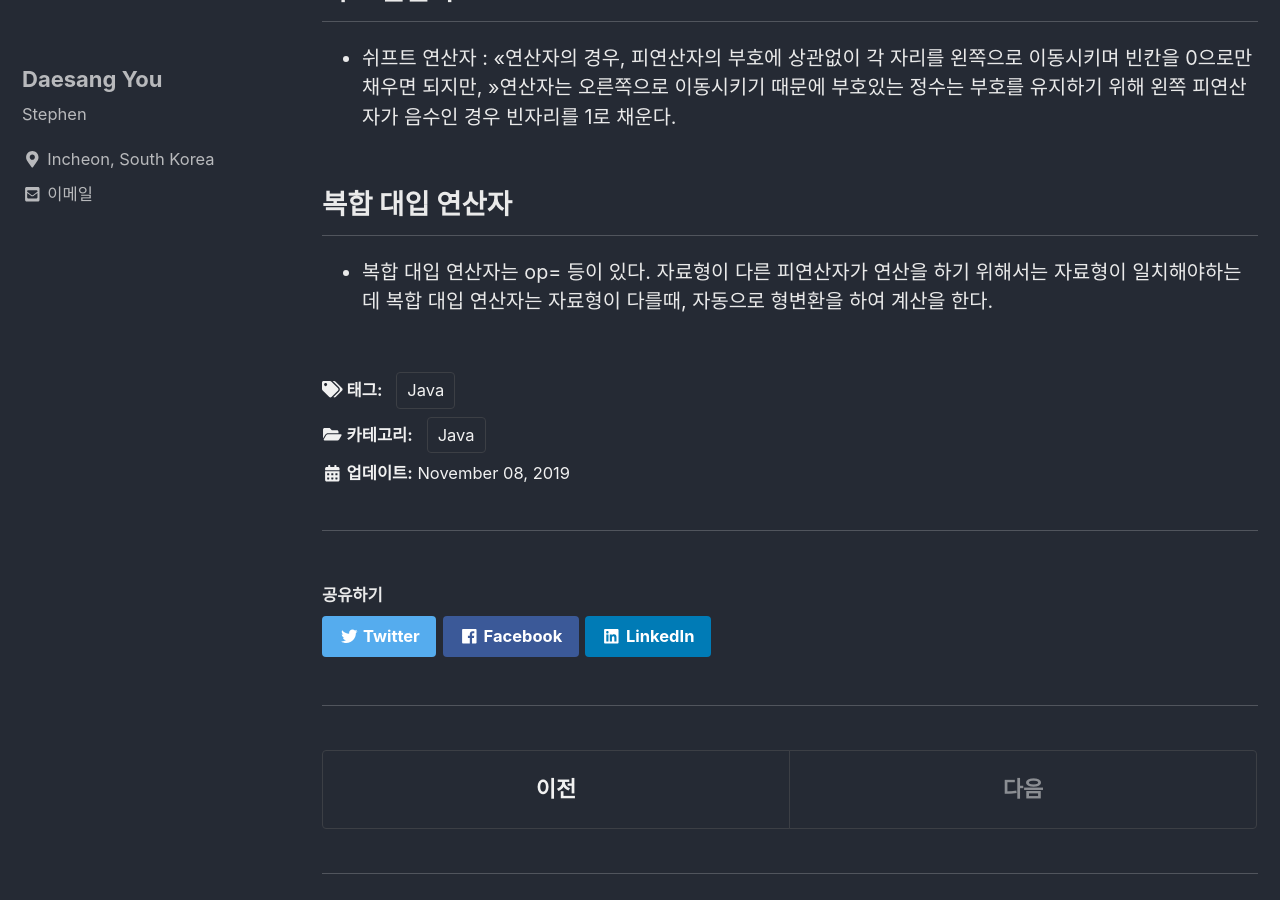
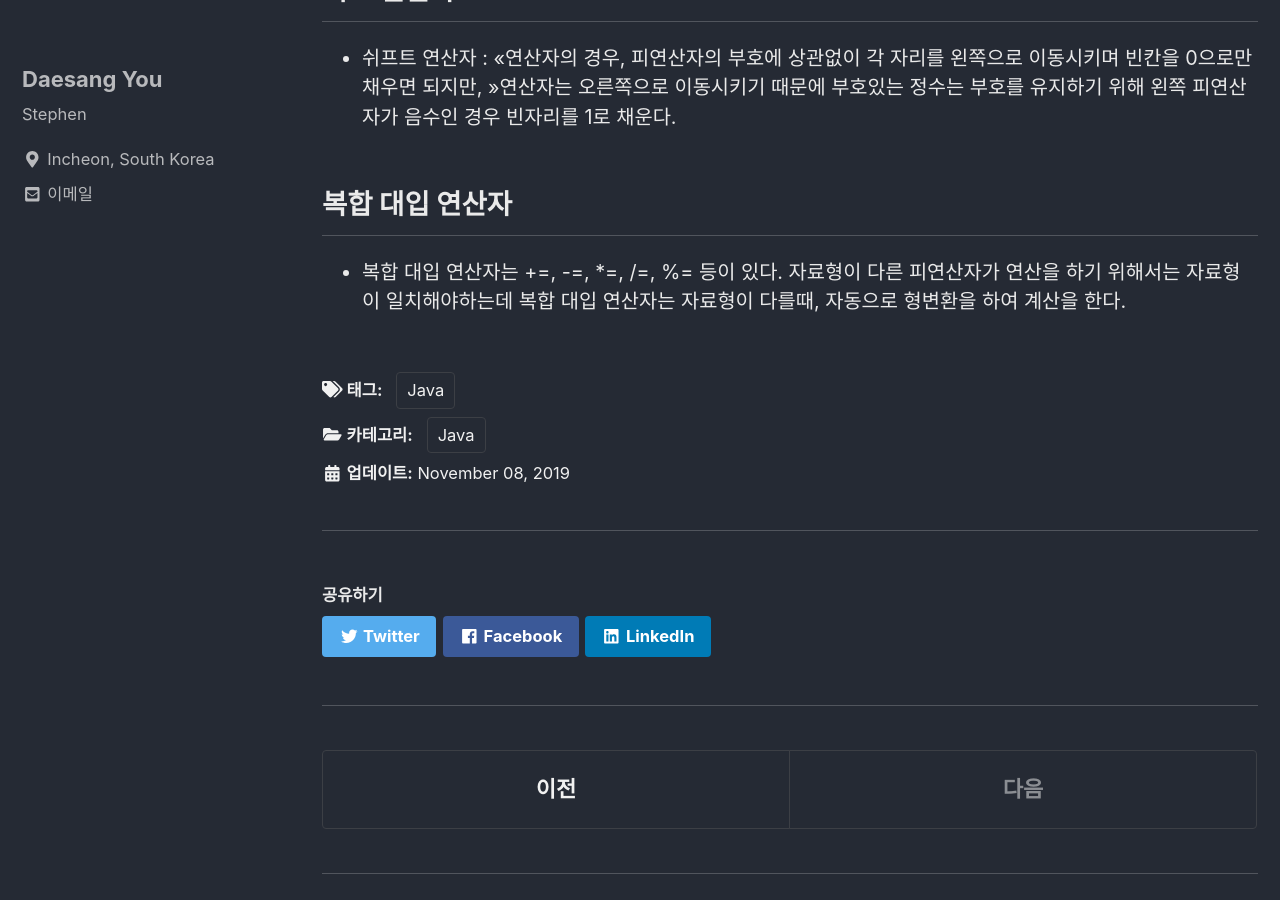
Before and after one commit to eotkd4791/eotkd4791.github.io, a Jekyll site: the page built from _posts/Java/2019-11-08-java-Chap3.md, in a window 1280 px wide and 900 px high, scrolled down 1486 px. Built offline with Jekyll 4.4.1, drawn with Linux system fonts in a browser that asks for light colours; cached includes are drawn as plain includes; comment, search, counter and statistics services are not loaded.

```diff
--- a/_posts/Java/2019-11-08-java-Chap3.md
+++ b/_posts/Java/2019-11-08-java-Chap3.md
@@ -44,4 +44,4 @@ tags:
 
 
 ## 복합 대입 연산자
-- 복합 대입 연산자는 op= 등이 있다. 자료형이 다른 피연산자가 연산을 하기 위해서는 자료형이 일치해야하는데 복합 대입 연산자는 자료형이 다를때, 자동으로 형변환을 하여 계산을 한다.
+- 복합 대입 연산자는 +=, -=, *=, /=, %= 등이 있다. 자료형이 다른 피연산자가 연산을 하기 위해서는 자료형이 일치해야하는데 복합 대입 연산자는 자료형이 다를때, 자동으로 형변환을 하여 계산을 한다.
```
